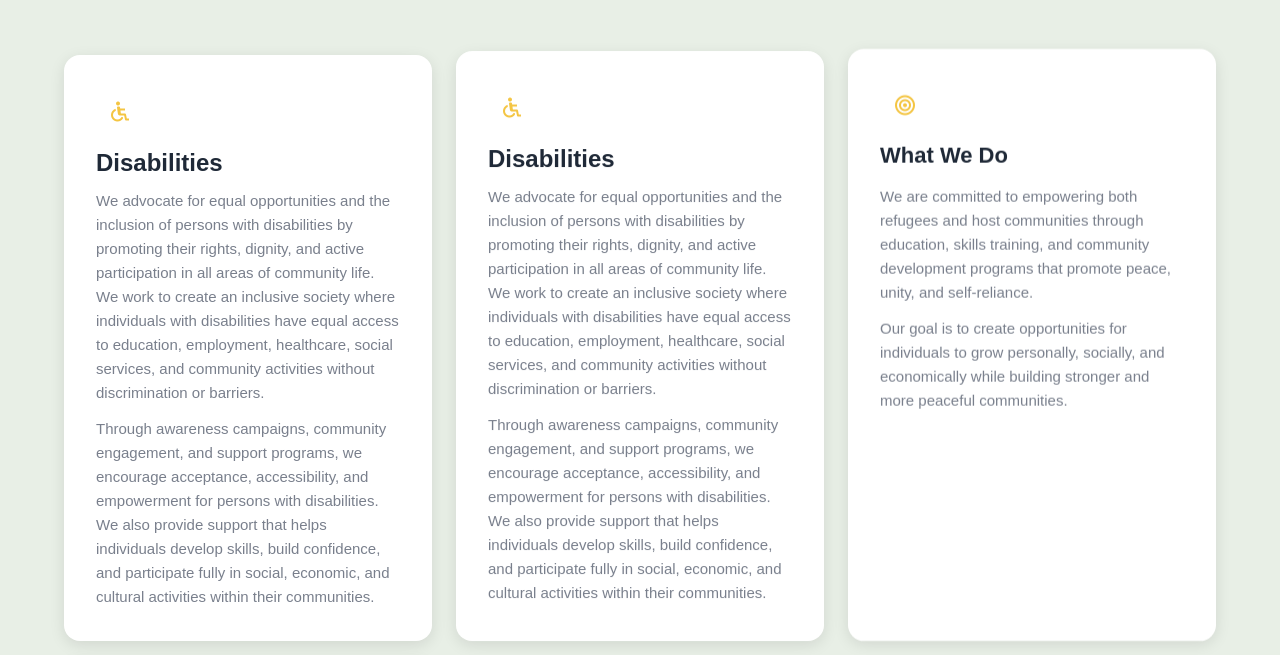
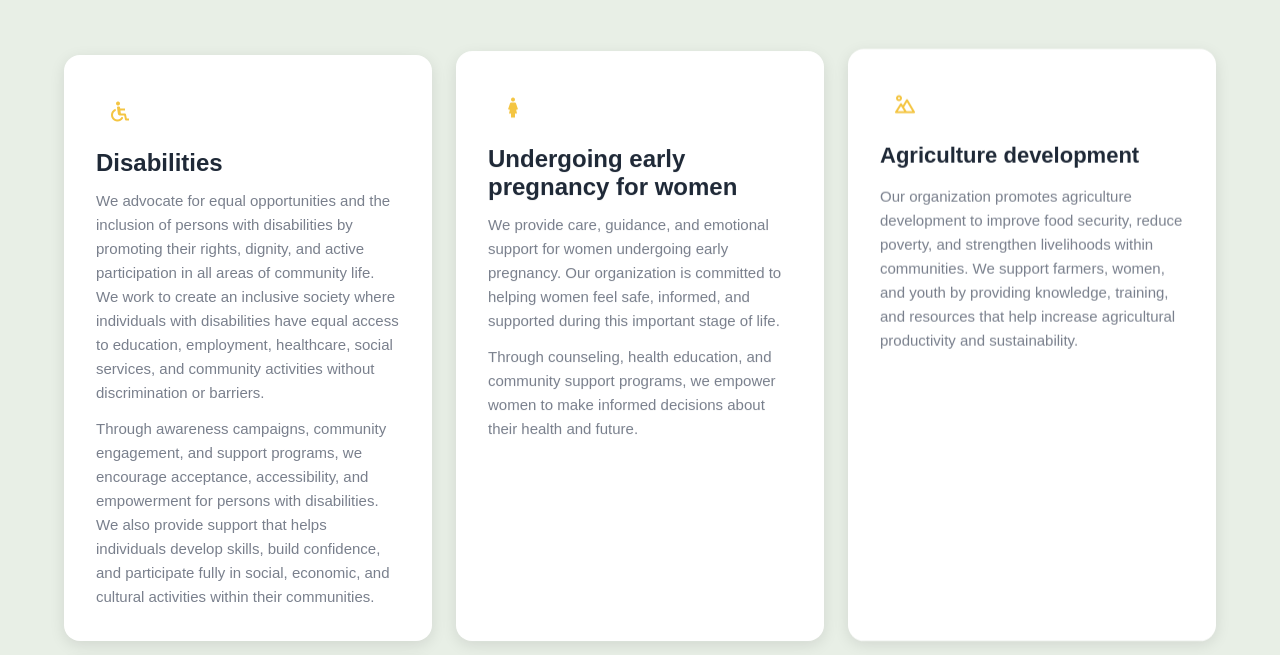
Before and after one commit to GrideLock/RTI, a website: page index.html in a window 1280 px wide. Shown: the part 3330-3985 px from the top of the page. Drawn offline with nearby package versions, Linux system fonts and the light colour scheme.

Commit message:
changed some html code

```diff
--- a/index.html
+++ b/index.html
@@ -141,20 +141,19 @@
                 </div>
                 <div class="about-card">
                     <div class="about-icon" aria-hidden="true">
-                       <i class='bx bx-handicap'></i>
+                       <i class='bx bx-female'></i>
                     </div>
 
-                    <h2>Disabilities</h2>
-                    <p>We advocate for equal opportunities and the inclusion of persons with disabilities by promoting their rights, dignity, and active participation in all areas of community life. We work to create an inclusive society where individuals with disabilities have equal access to education, employment, healthcare, social services, and community activities without discrimination or barriers.</p>
-                    <p>Through awareness campaigns, community engagement, and support programs, we encourage acceptance, accessibility, and empowerment for persons with disabilities. We also provide support that helps individuals develop skills, build confidence, and participate fully in social, economic, and cultural activities within their communities.</p>
+                    <h2>Undergoing early pregnancy for women</h2>
+                    <p>We provide care, guidance, and emotional support for women undergoing early pregnancy. Our organization is committed to helping women feel safe, informed, and supported during this important stage of life.</p>
+                    <p>Through counseling, health education, and community support programs, we empower women to make informed decisions about their health and future.</p>
                 </div>
                 <div class="about-card">
                     <div class="about-icon" aria-hidden="true">
-                        <i class='bx bx-bullseye'></i>
+                        <i class='bx bx-landscape'></i>
                     </div>
-                    <h3>What We Do</h3>
-                    <p>We are committed to empowering both refugees and host communities through education, skills training, and community development programs that promote peace, unity, and self-reliance.</p>
-                    <p>Our goal is to create opportunities for individuals to grow personally, socially, and economically while building stronger and more peaceful communities.</p>
+                    <h3>Agriculture development</h3>
+                    <p>Our organization promotes agriculture development to improve food security, reduce poverty, and strengthen livelihoods within communities. We support farmers, women, and youth by providing knowledge, training, and resources that help increase agricultural productivity and sustainability.</p>
                 </div>
                 <div class="about-card">
                     <div class="about-icon" aria-hidden="true">
```
